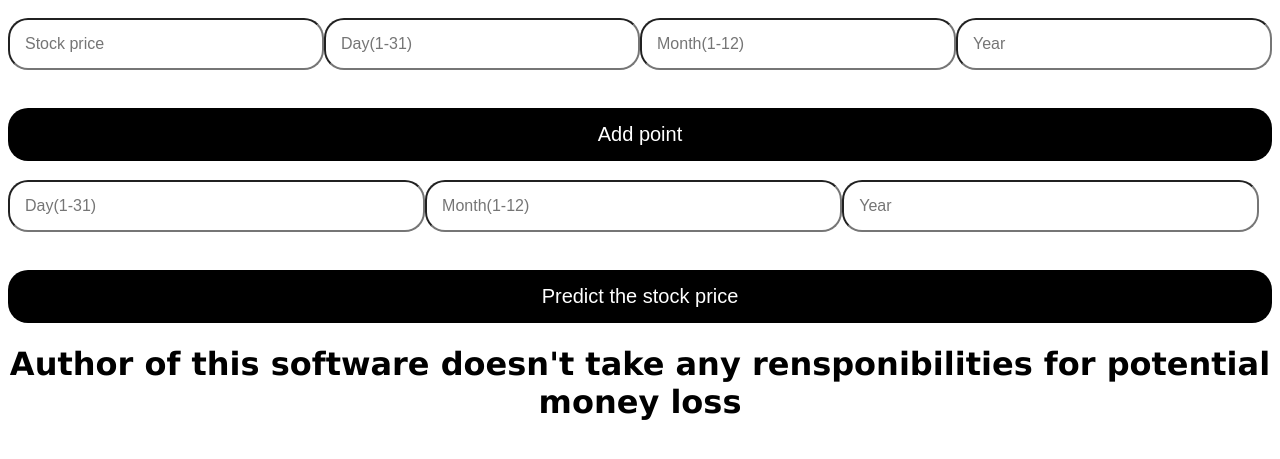
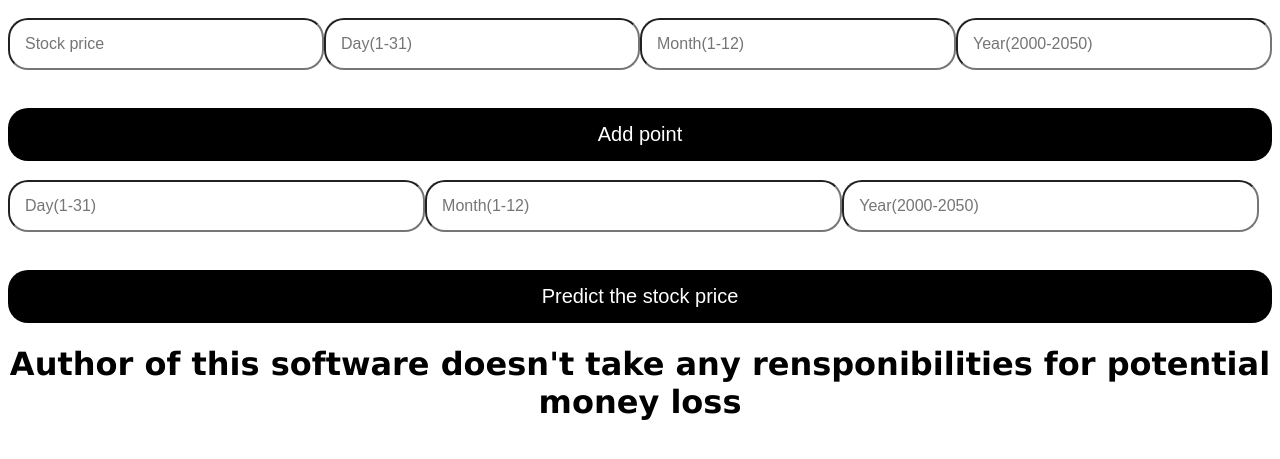
Before and after one commit to MateuszKrawczynski/StockBOT, a plain HTML site: page index.html in a window 1280 px wide. Shown: the part 149-608 px from the top of the page. Drawn offline with Linux system fonts and the light colour scheme.

Commit message:
Update index.html

```diff
--- a/index.html
+++ b/index.html
@@ -14,7 +14,7 @@
         <input id="stock_price" type="text" style="width: 25%;" placeholder="Stock price" required/>
         <input id="day" type="text" style="width: 25%;" placeholder="Day(1-31)" maxlength="2" required/>
         <input id="month" type="text" style="width: 25%;" placeholder="Month(1-12)" maxlength="2" required/>
-        <input id="year" type="text" style="width: 25%;" placeholder="Year" required/>
+        <input id="year" type="text" style="width: 25%;" placeholder="Year(2000-2050)" required/>
 
     </div><br><br><button onclick="add_point()" style="width: 100%;">Add point</button></center>
     <br>
@@ -22,7 +22,7 @@
     <center><div id="input_known">
         <input id="day_pred" type="text" style="width: 33%;" placeholder="Day(1-31)" maxlength="2" required/>
         <input id="month_pred" type="text" style="width: 33%;" placeholder="Month(1-12)" maxlength="2" required/>
-        <input id="year_pred" type="text" style="width: 33%;" placeholder="Year" required/>
+        <input id="year_pred" type="text" style="width: 33%;" placeholder="Year(2000-2050)" required/>
     </div><br><br><button onclick="predict()" style="width: 100%;">Predict the stock price</button></center>
     <center><div id="predicted_stock"></div></center>
     <center><h1>Author of this software doesn't take any rensponibilities for potential money loss</h1></center>
```
